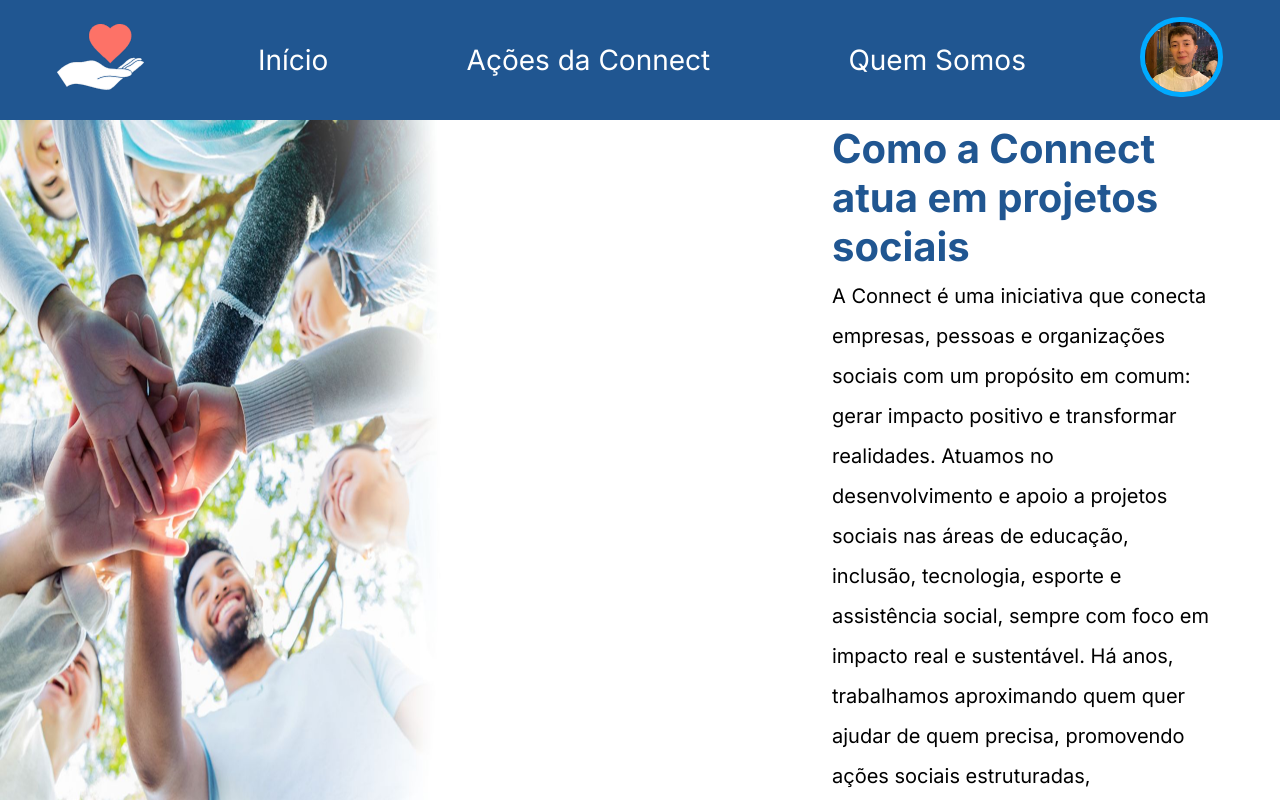
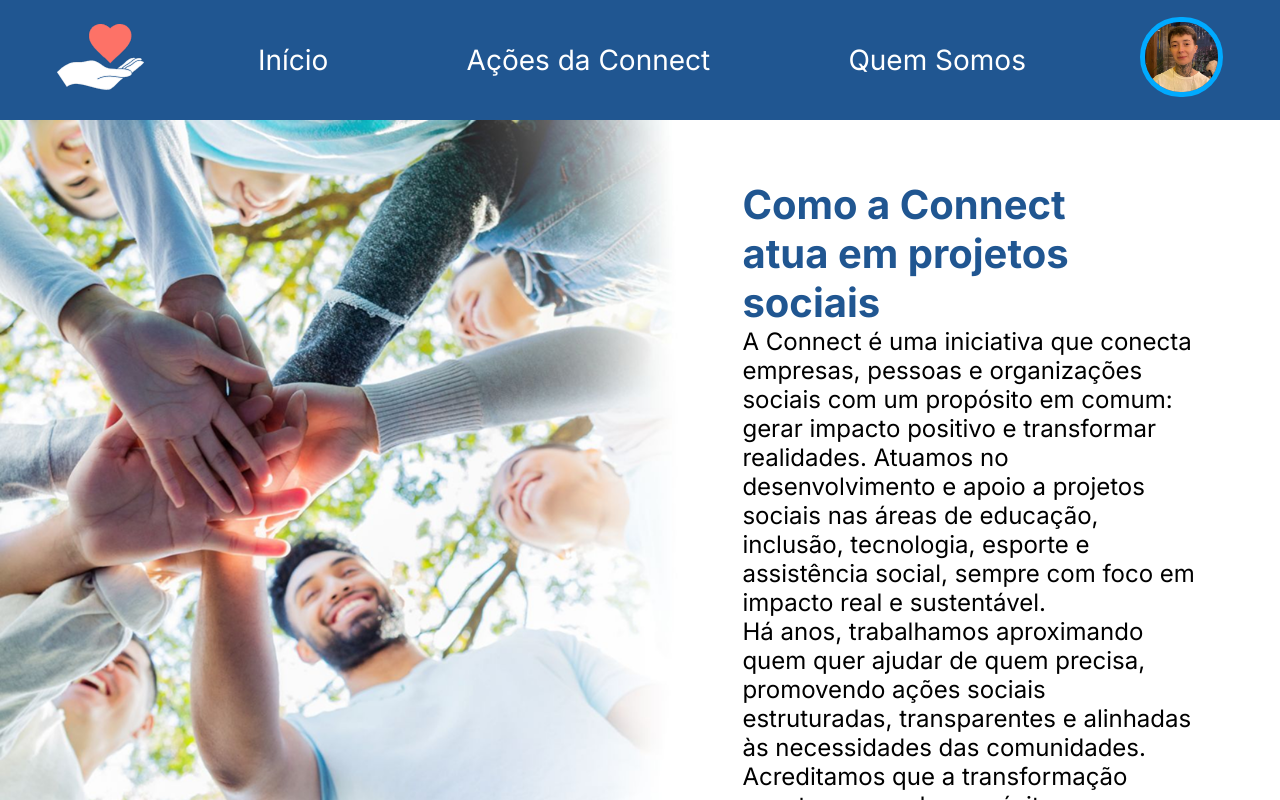
Before and after one commit to juliavaz11/DesafioConnect, a React (Vite) app: page /quemSomos in a window 1280 px wide. Shown: the top 800 px of the page. Built offline with nearby package versions, Linux system fonts and the light colour scheme.

Commit message:
Atualizando a página Acoes da Connect

```diff
--- a/src/components/QuemSomos/QuemSomos.jsx
+++ b/src/components/QuemSomos/QuemSomos.jsx
@@ -4,21 +4,16 @@
 function QuemSomos() {
   return (
     <section className={styles.quemSomos}>
-      <img
-        className={styles.imgBackground}
-        src={Background}
-        alt="Imagem de pessoas reunidas"
-      />
-      <div className={styles.textoQuemSomos}>
+      <div className={styles.boxTexto}>
         <h1>Como a Connect atua em projetos sociais</h1>
         <p>
-          A Connect é uma iniciativa que conecta empresas, pessoas e organizações sociais com um propósito em comum: gerar impacto positivo e transformar realidades. Atuamos no desenvolvimento e apoio a projetos sociais nas áreas de educação, inclusão, tecnologia, esporte e assistência social, sempre com foco em impacto real e sustentável.
+          A Connect é uma iniciativa que conecta empresas, pessoas e organizações sociais com um propósito em comum: gerar impacto positivo e transformar realidades. Atuamos no desenvolvimento e apoio a projetos sociais nas áreas de educação, inclusão, tecnologia, esporte e assistência social, sempre com foco em impacto real e sustentável. </p>
 
-Há anos, trabalhamos aproximando quem quer ajudar de quem precisa, promovendo ações sociais estruturadas, transparentes e alinhadas às necessidades das comunidades. Acreditamos que a transformação acontece quando propósito, colaboração e responsabilidade caminham juntos.
+<p>Há anos, trabalhamos aproximando quem quer ajudar de quem precisa, promovendo ações sociais estruturadas, transparentes e alinhadas às necessidades das comunidades. Acreditamos que a transformação acontece quando propósito, colaboração e responsabilidade caminham juntos.</p>
 
-Nosso compromisso é conectar boas causas a quem deseja fazer a diferença, criando pontes entre empresas, voluntários e projetos sociais que realmente transformam vidas.
+<p>Nosso compromisso é conectar boas causas a quem deseja fazer a diferença, criando pontes entre empresas, voluntários e projetos sociais que realmente transformam vidas.
         </p>
-      </div>
+        </div>
     </section>
   );
 }
--- a/src/components/QuemSomos/QuemSomos.module.scss
+++ b/src/components/QuemSomos/QuemSomos.module.scss
@@ -1,34 +1,27 @@
 .quemSomos {
-    // border: solid;
     height: 90vh;
     display: flex;
-   // justify-content: start;
-
-    .imgBackground {
-        height: 90vh;
-     //  border: solid red;
-        width: 65vw;
+    background-image: url(../../assets/backgroundQuemSomos.png);
+    background-repeat: no-repeat;
+    background-position: center;
+    background-size: cover;
+    justify-content: flex-end;
+    align-items: center;
 }
-
-
-}
-.textoQuemSomos {
-     //  border: solid green;
-        width: 30vw;
+.boxTexto{
+    width: 42%;
+    height: 75vh;
     display: flex;
     flex-direction: column;
     justify-content: space-evenly;
 
-        h1 {
-     //       border: solid;
+    h1{
         color: #205691;
         font-size: 2.5rem;
+        width: 70%;
     }
-
-        p {
-       // border: solid;
-            font-size: 1.25rem;
-            line-height: 2;
-            height: 70vh;
+    p{
+        font-size: 1.5rem;
+        width: 85%;
     }
 }
```
Lines whose indentation alone changed are shown as unchanged.
